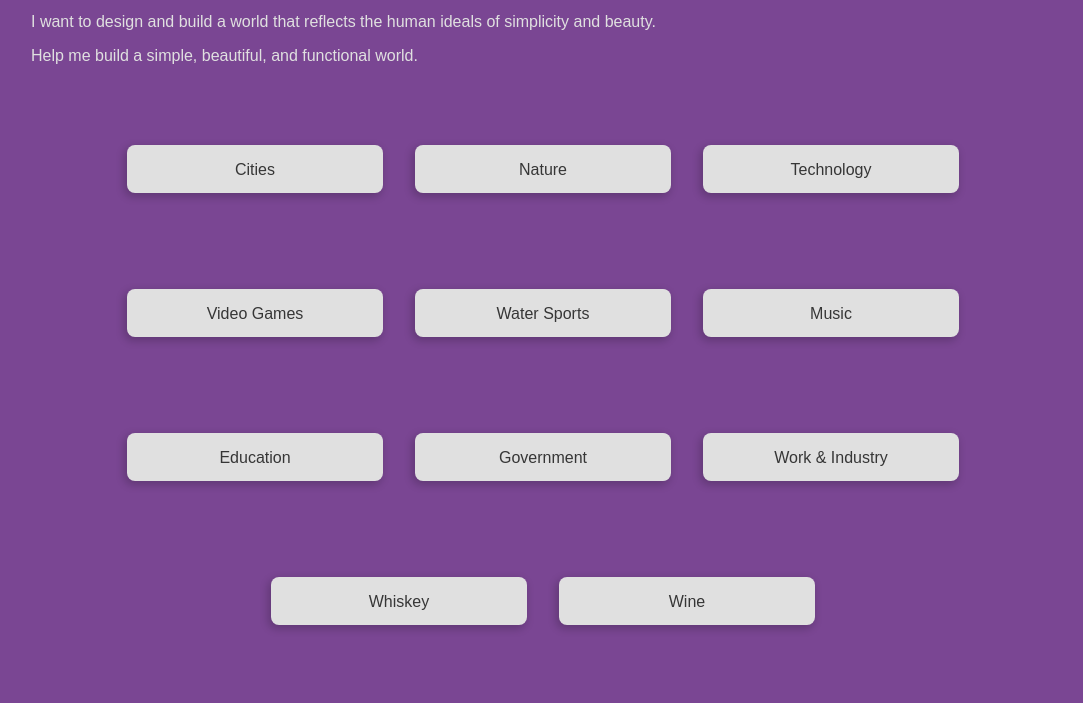
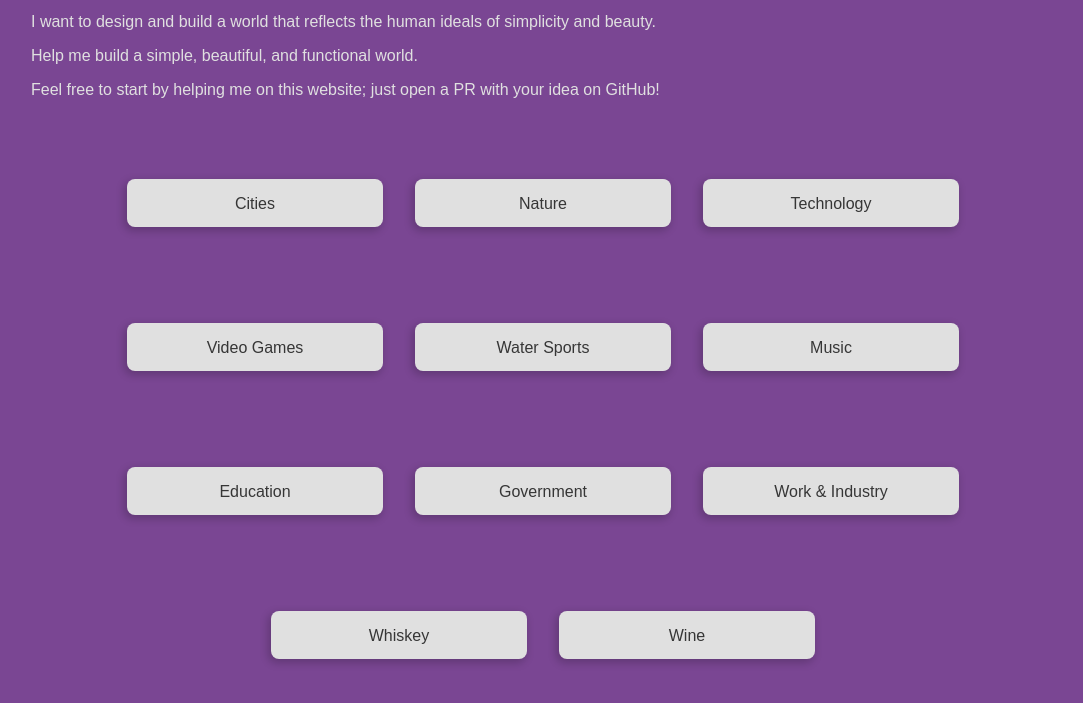
Before and after one commit to lukemoorhous/personal-website, a plain HTML site: page index.html in a window 1280 px wide. Shown: the part 71-774 px from the top of the page, without its empty margins (97-1180 px from the left). Drawn offline with Linux system fonts and the light colour scheme.

Commit message:
PW#5 - Updated site for in-progress deployment.

```diff
--- a/index.html
+++ b/index.html
@@ -25,6 +25,7 @@
 			</div>
 			<p>I want to design and build a world that reflects the human ideals of simplicity and beauty.</p>
 			<p>Help me build a simple, beautiful, and functional world.</p>
+			<p>Feel free to start by helping me on this website; just open a PR with your idea on GitHub!</p>
 		</div>
 		<div class="card-view">
 			<a class="card"><p>Cities</p></a>
```
